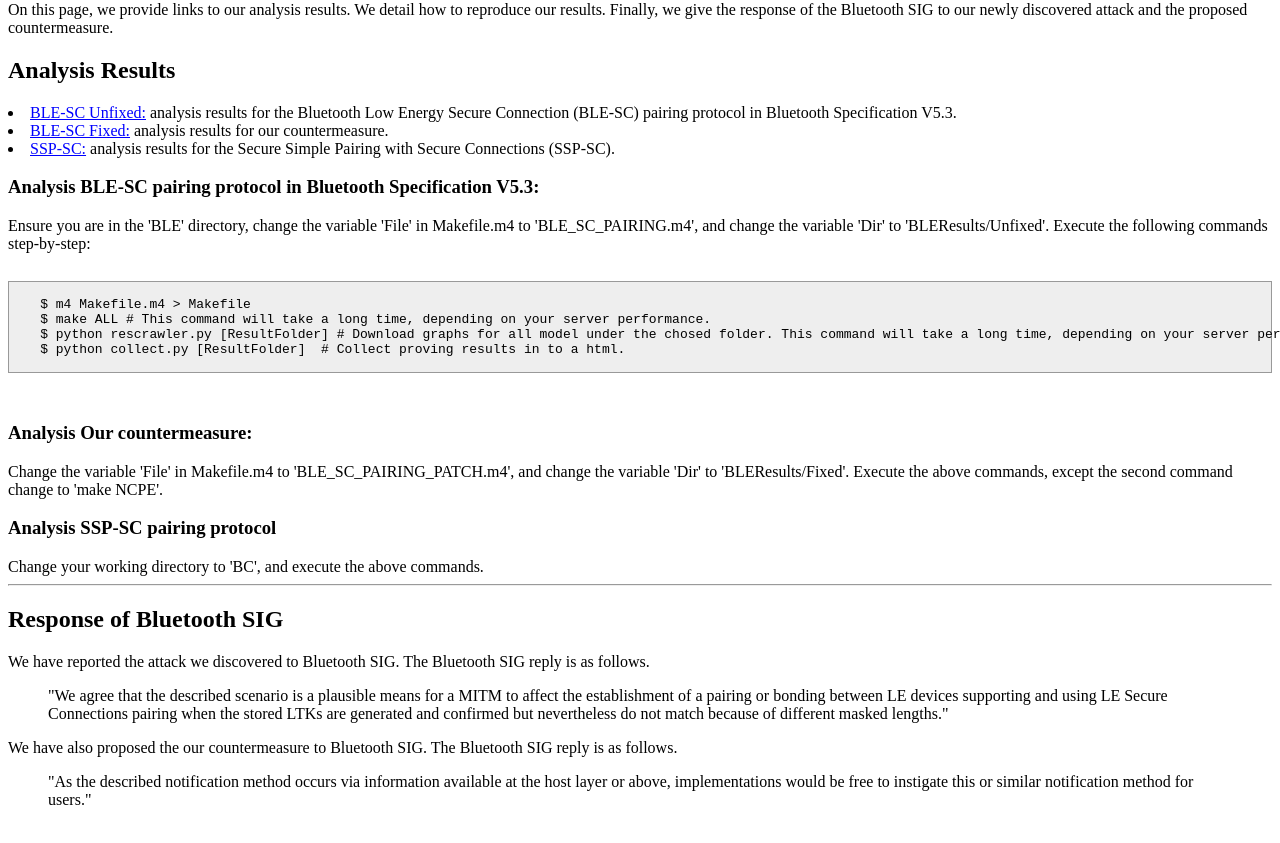
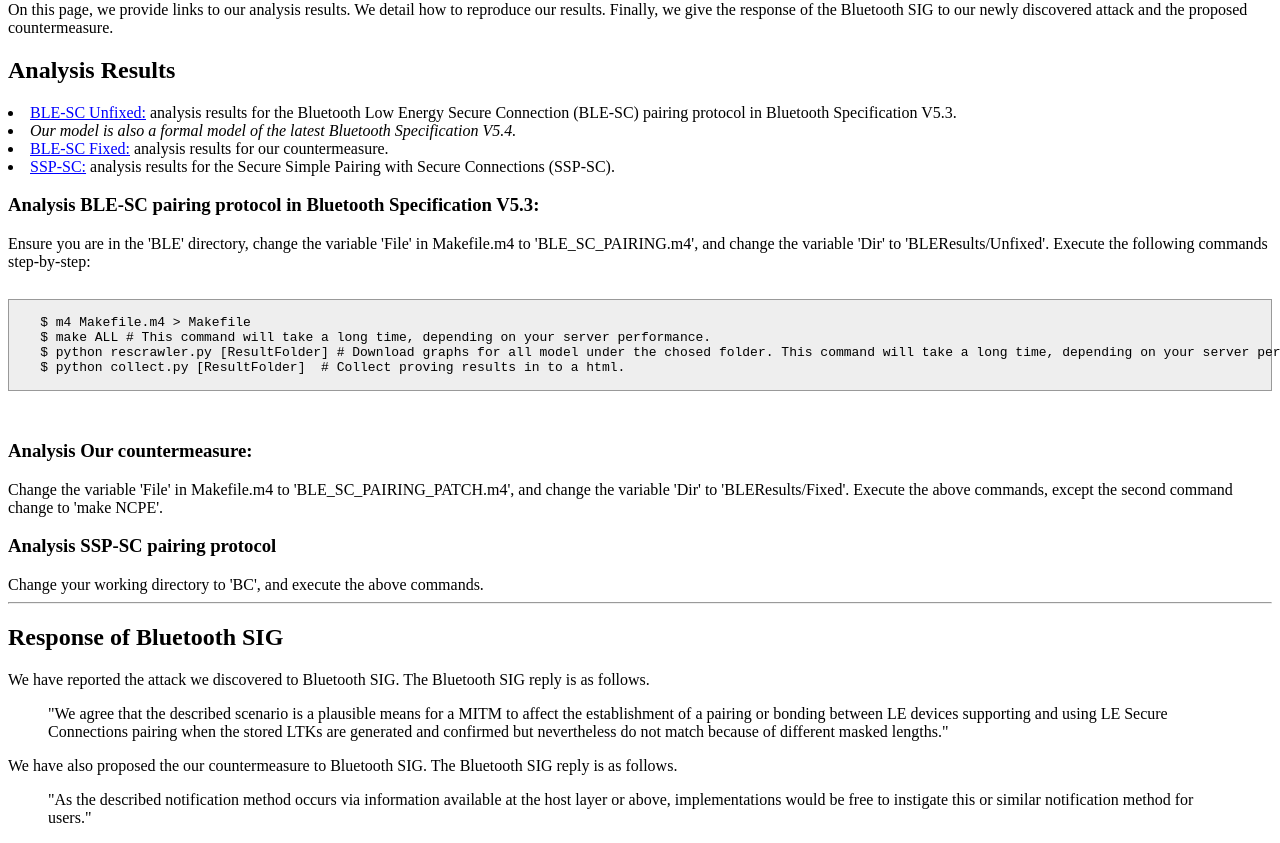
Before and after one commit to luojiazhishu/BLE-SC-Pairing-Model, a plain HTML site: page index.html in a window 1280 px wide. Shown: the part 79-922 px from the top of the page. Drawn offline with Linux system fonts and the light colour scheme.

Commit message:
Update index.html
Our model is also a formal model of the latest Bluetooth Specification V5.4.

```diff
--- a/index.html
+++ b/index.html
@@ -29,6 +29,11 @@
     <div>
         <li><a href="./BLE/BLEResults/Unfixed/results.html">BLE-SC Unfixed:</a> analysis results for the Bluetooth Low
             Energy Secure Connection (BLE-SC) pairing protocol in Bluetooth Specification V5.3.</li>
+        <li>
+            <em>
+                Our model is also a formal model of the latest Bluetooth Specification V5.4.
+            </em>
+        </li>
         <li><a href="./BLE/BLEResults/Fixed/results.html">BLE-SC Fixed:</a> analysis results for our countermeasure.
         </li>
     </div>
```
